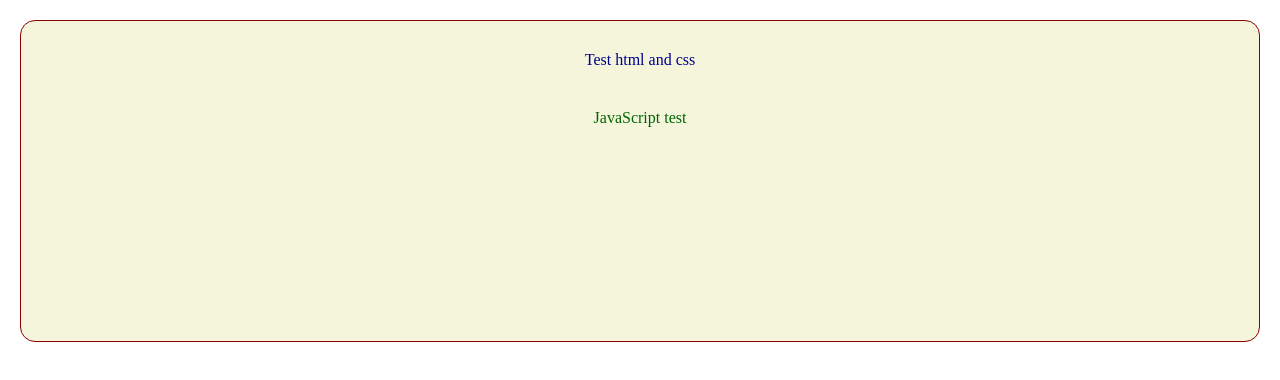
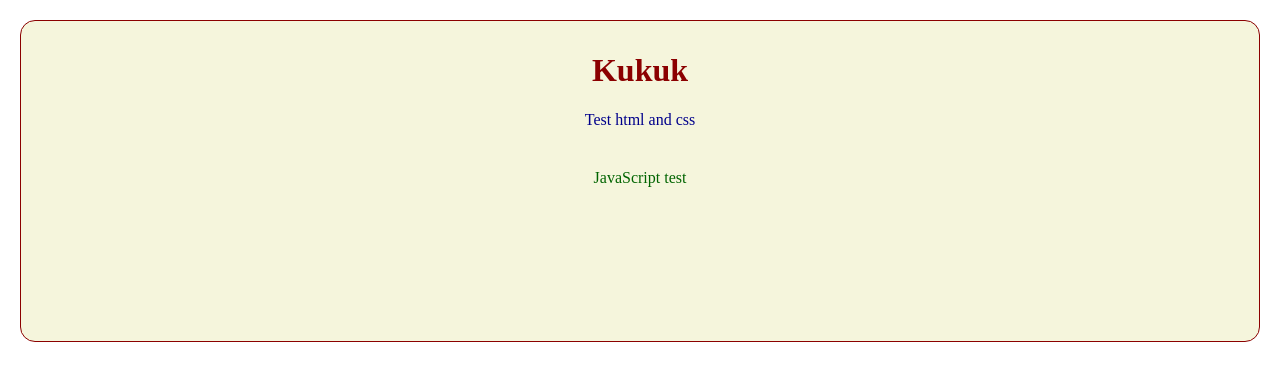
Before and after one commit to djkeu/kukuk-js, a plain HTML site: page index.html in a window 1280 px wide. Drawn offline with Linux system fonts and the light colour scheme.

Commit message:
Add h1 Kukuk

```diff
--- a/index.html
+++ b/index.html
@@ -12,6 +12,8 @@
 
 <body>
     <div id="container">
+        <h1>Kukuk</h1>
+
         <div id="test-css">
             Test html and css
         </div>
```
